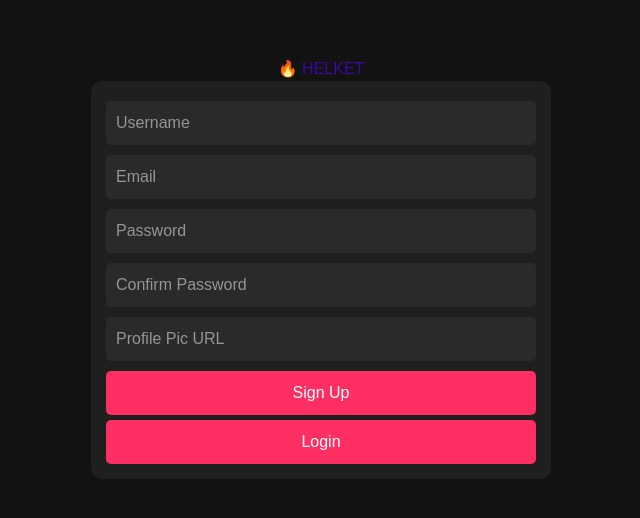
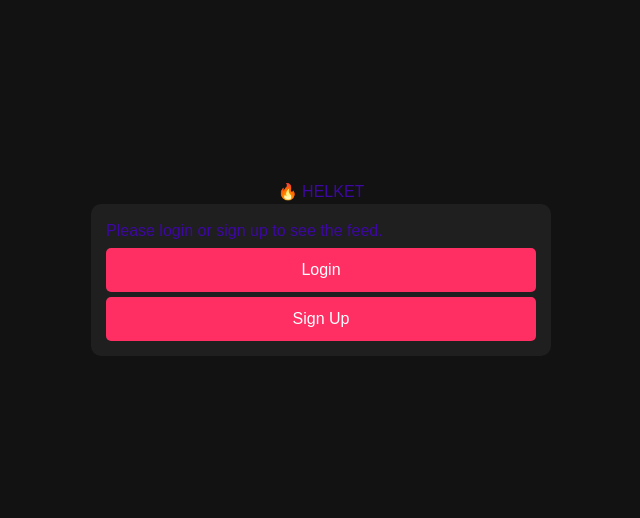
Before and after one commit to vamp1re3/STOREXx, a Next.js app: page / in a window 1280 px wide. Shown: the part 122-640 px from the top of the page, without its empty margins (319-959 px from the left). Built offline with nearby package versions, Linux system fonts and the light colour scheme.

Commit message:
Separate auth routes: home now feed-only with login/signup links

```diff
--- a/app/page.tsx
+++ b/app/page.tsx
@@ -1,6 +1,7 @@
 'use client';
 
 import { useState, useEffect } from 'react';
+import Link from 'next/link';
 
 interface Post {
   id: number;
@@ -17,63 +18,26 @@ export default function Home() {
   const [posts, setPosts] = useState<Post[]>([]);
   const [img, setImg] = useState('');
   const [cap, setCap] = useState('');
-  const [username, setUsername] = useState('');
-  const [email, setEmail] = useState('');
-  const [password, setPassword] = useState('');
-  const [confirmPassword, setConfirmPassword] = useState('');
-  const [pic, setPic] = useState('');
 
   useEffect(() => {
     const storedToken = localStorage.getItem('token');
     setToken(storedToken);
     if (storedToken) {
-      loadPosts();
+      loadPosts(storedToken);
     }
   }, []);
 
-  const loadPosts = async () => {
+  const loadPosts = async (authToken?: string) => {
     const res = await fetch('/api/posts', {
-      headers: token ? { Authorization: `Bearer ${token}` } : {},
+      headers: authToken ? { Authorization: `Bearer ${authToken}` } : {},
     });
     const data = await res.json();
     setPosts(data);
   };
 
-  const signup = async () => {
-    if (password !== confirmPassword) {
-      alert('Passwords do not match');
-      return;
-    }
-    const res = await fetch('/api/auth/signup', {
-      method: 'POST',
-      headers: { 'Content-Type': 'application/json' },
-      body: JSON.stringify({ username, email, password, profile_pic: pic }),
-    });
-    if (res.ok) {
-      alert('Account created');
-      window.location.href = '/login';
-    } else {
-      alert('Error creating account');
-    }
-  };
+  const post = async () => {
+    if (!token) return;
 
-  const login = async () => {
-    const res = await fetch('/api/auth/login', {
-      method: 'POST',
-      headers: { 'Content-Type': 'application/json' },
-      body: JSON.stringify({ email, password }),
-    });
-    const data = await res.json();
-    if (data.token) {
-      localStorage.setItem('token', data.token);
-      setToken(data.token);
-      loadPosts();
-    } else {
-      alert('Login failed');
-    }
-  };
-
-  const post = async () => {
     await fetch('/api/posts', {
       method: 'POST',
       headers: {
@@ -84,15 +48,13 @@ export default function Home() {
     });
     setImg('');
     setCap('');
-    loadPosts();
+    loadPosts(token);
   };
 
-  const toggleLike = async (postId: number) => {
-    await fetch(`/api/like/${postId}`, {
-      method: 'POST',
-      headers: { Authorization: `Bearer ${token}` },
-    });
-    loadPosts();
+  const logout = () => {
+    localStorage.removeItem('token');
+    setToken(null);
+    setPosts([]);
   };
 
   return (
@@ -101,39 +63,18 @@ export default function Home() {
 
       {!token && (
         <div className="card" id="auth">
-          <input
-            value={username}
-            onChange={(e) => setUsername(e.target.value)}
-            placeholder="Username"
-          />
-          <input
-            value={email}
-            onChange={(e) => setEmail(e.target.value)}
-            placeholder="Email"
-          />
-          <input
-            value={password}
-            onChange={(e) => setPassword(e.target.value)}
-            placeholder="Password"
-            type="password"
-          />
-          <input
-            value={confirmPassword}
-            onChange={(e) => setConfirmPassword(e.target.value)}
-            placeholder="Confirm Password"
-            type="password"
-          />
-          <input
-            value={pic}
-            onChange={(e) => setPic(e.target.value)}
-            placeholder="Profile Pic URL"
-          />
-          <button onClick={signup}>Sign Up</button>
-          <button onClick={login}>Login</button>
+          <p>Please login or sign up to see the feed.</p>
+          <Link href="/login">
+            <button>Login</button>
+          </Link>
+          <Link href="/signup">
+            <button>Sign Up</button>
+          </Link>
         </div>
       )}
 
       {token && (
+        <>
           <div className="card" id="postBox">
             <input
               value={img}
@@ -146,14 +87,17 @@ export default function Home() {
               placeholder="Caption"
             />
             <button onClick={post}>Post</button>
+            <button onClick={logout}>Logout</button>
           </div>
-      )}
 
           <div id="feed">
             {posts.map((p) => (
               <div key={p.id} className="post">
                 <div className="user">
-              <img src={p.profile_pic || 'https://via.placeholder.com/40'} alt="Profile" />
+                  <img
+                    src={p.profile_pic || 'https://via.placeholder.com/40'}
+                    alt="Profile"
+                  />
                   <b>{p.username}</b>
                 </div>
                 <img src={p.image_url} alt="Post" />
@@ -167,6 +111,17 @@ export default function Home() {
               </div>
             ))}
           </div>
+        </>
+      )}
     </div>
   );
+
+  async function toggleLike(postId: number) {
+    if (!token) return;
+    await fetch(`/api/like/${postId}`, {
+      method: 'POST',
+      headers: { Authorization: `Bearer ${token}` },
+    });
+    loadPosts(token);
   }
+}
```
Lines whose indentation alone changed are shown as unchanged.
